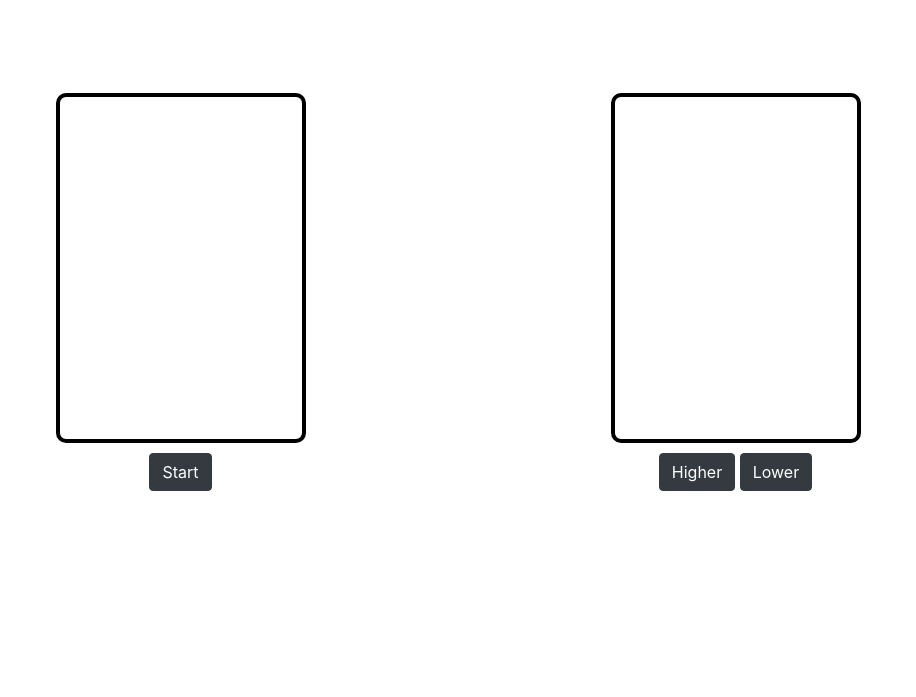
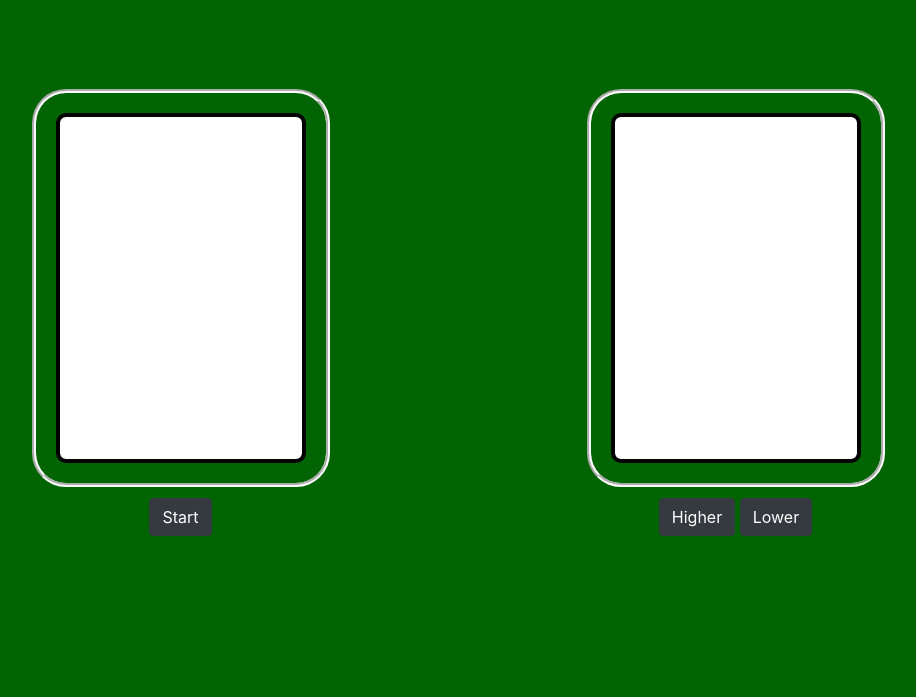
Before and after one commit to arunkal1/Higher-Or-Lower, a plain HTML site: page index.html in a window 1280 px wide. Shown: the part 103-800 px from the top of the page, without its empty margins (182-1098 px from the left). Drawn offline with nearby package versions, Linux system fonts and the light colour scheme.

Commit message:
Style Changes- CSS/HTML

```diff
--- a/css/style.css
+++ b/css/style.css
@@ -1,5 +1,7 @@
 body{
   text-align: center;
+  background-color: #006400;
+  color: white;
 }
 
 .card {
@@ -9,7 +11,10 @@ body{
   margin: 0 auto;
   margin-top: 100px;
   width: 250px;
-  margin-bottom: 10px;
+  margin-bottom: 35px;
+  background-color: white;
+  outline: groove white 4px;
+  outline-offset: 20px;
 }
 
 .card2 {
@@ -19,7 +24,10 @@ body{
   margin: 0 auto;
   margin-top: 100px;
   width: 250px;
-  margin-bottom: 10px;
+  margin-bottom: 35px;
+  background-color: white;
+  outline: groove white 4px;
+  outline-offset: 20px;
 }
 
 .card_suit{
@@ -37,3 +45,15 @@ body{
   color: black;
   font-size: 75px;
 }
+
+h1 {
+  padding-top: 20px;
+}
+
+.outer-card {
+  border: white solid 4px;
+  height: 400px;
+  width: 300px;
+  margin-top: 100px;
+  border-radius: 10px
+}
```
Also changed, not shown: index.html (+4 -0 lines).
